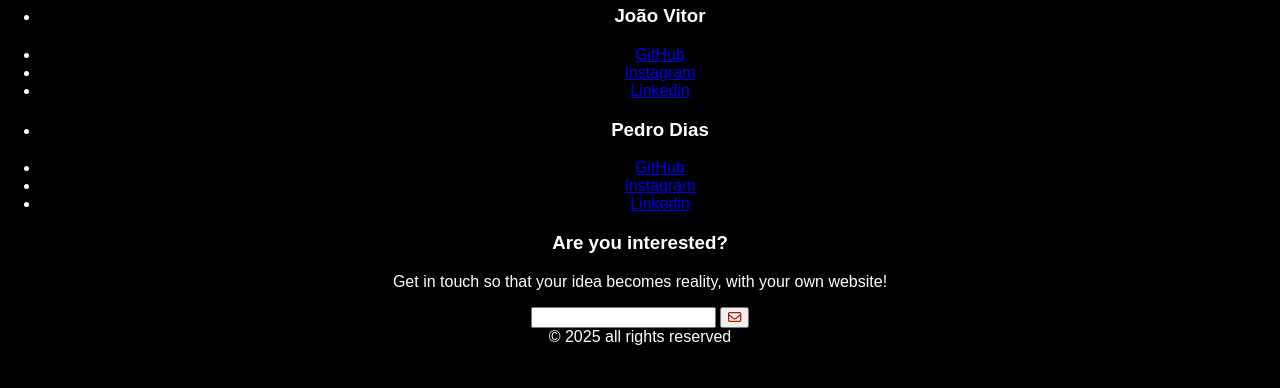
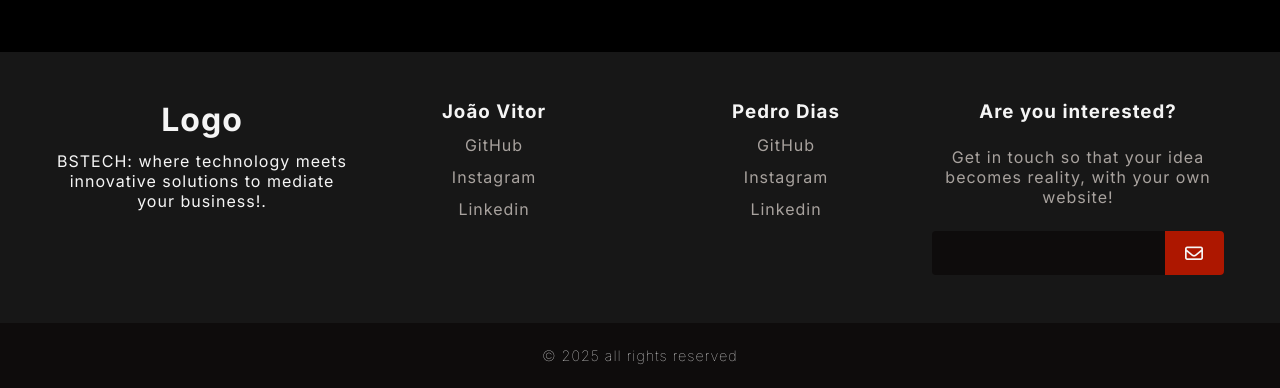
Before and after one commit to DEVBORGES1/LINKTHREE, a plain HTML site: page body/Home.html in a window 1280 px wide. Shown: the part 966-1354 px from the top of the page. Before the commit the page ends 1312 px from the top, so only its background shows below. Drawn offline with Linux system fonts and the light colour scheme.

Commit message:
FOOTER FINALIZADO

```diff
--- a/body/Home.html
+++ b/body/Home.html
@@ -33,30 +33,22 @@
   <!--RODAPÉ-->
   <footer>
     <div id="footer_content">
-      <h1>LOGO</h1>
-      <p>BSTECH: where technology meets innovative solutions to mediate your business!</p>
-      <div id="footer_social_media">
-        <a href="#" class="footer-link" id="Instagram">
-          <i class="fa-brands fa-instagram" style="color: #ad1700;"></i>
-        </a>
-        <a href="#" class="footer-link" id="Instagram">
-          <i class="fa-brands fa-instagram" style="color: #ad1700;"></i>
-        </a>
+        <div id="footer_contacts">
+            <h1>Logo</h1>
+            <p>BSTECH: where technology meets innovative solutions to mediate your business!.</p>
+
         </div>
 
         <ul class="footer-list">
             <li>
                 <h3>João Vitor</h3>
             </li>
-
             <li>
                 <a href="#" class="footer-link">GitHub</a>
             </li>
-
             <li>
                 <a href="#" class="footer-link">Instagram</a>
             </li>
-
             <li>
                 <a href="#" class="footer-link">Linkedin</a>
             </li>
@@ -66,15 +58,12 @@
             <li>
                 <h3>Pedro Dias</h3>
             </li>
-
             <li>
                 <a href="#" class="footer-link">GitHub</a>
             </li>
-
             <li>
                 <a href="#" class="footer-link">Instagram</a>
             </li>
-
             <li>
                 <a href="#" class="footer-link">Linkedin</a>
             </li>
@@ -83,24 +72,23 @@
         <div id="footer_subscribe">
             <h3>Are you interested?</h3>
 
-        <p>Get in touch so that your idea becomes reality, with your own website!</p>
+            <p>
+              Get in touch so that your idea becomes reality, with your own website!
+            </p>
 
             <div id="input_group">
-          <input type="email">
+                <input type="email" id="email">
                 <button>
-            <i class="fa-regular fa-envelope" style="color: #ad1c00;"></i>
+                    <i class="fa-regular fa-envelope"></i>
                 </button>
             </div>
-        <div id="footer-copyright">
+        </div>
+    </div>
+
+    <div id="footer_copyright">
       &#169
       2025 all rights reserved
     </div>
-    </div>
-
-
-
-    </div>
-
 </footer>
 </body>
 </html>
--- a/body/style.css
+++ b/body/style.css
@@ -1,4 +1,24 @@
 @import url('https://fonts.googleapis.com/css2?family=Poppins:wght@400;600;700&display=swap');
+@import url('https://fonts.googleapis.com/css2?family=Inter:ital,opsz,wght@0,14..32,100..900;1,14..32,100..900&display=swap');
+
+:root {
+    --color-neutral-0: #0e0c0c;
+    --color-neutral-10: #171717;
+    --color-neutral-30: #a8a29e;
+    --color-neutral-40: #f5f5f5;
+}
+main {
+    height: 80vh;
+}
+
+* {
+    font-family: 'Inter', sans-serif;
+    margin: 0;
+    padding: 0;
+    box-sizing: border-box;
+    letter-spacing: 1px;
+}
+
 
 body {
     margin: 0;
@@ -69,3 +89,141 @@ h2.titulo span {
     height: 200px;
     border-radius: 50%;
 }
+
+
+
+
+footer {
+    width: 100%;
+    color: var(--color-neutral-40);
+}
+
+.footer-link {
+    text-decoration: none;
+}
+
+#footer_content {
+    background-color: var(--color-neutral-10);
+    display: grid;
+    grid-template-columns: repeat(4, 1fr);
+    padding: 3rem 3.5rem;
+}
+
+#footer_contacts h1 {
+    margin-bottom: 0.75rem;
+}
+
+#footer_social_media {
+    display: flex;
+    gap: 2rem;
+    margin-top: 1.5rem;
+}
+
+#footer_social_media .footer-link {
+    display: flex;
+    align-items: center;
+    justify-content: center;
+    height: 2.5rem;
+    width: 2.5rem;
+    color: var(--color-neutral-40);
+    border-radius: 50%;
+    transition: all 0.4s;
+}
+
+#footer_social_media .footer-link i {
+    font-size: 1.25rem;
+}
+
+#footer_social_media .footer-link:hover {
+    opacity: 0.8;
+}
+
+#instagram {
+    background: linear-gradient(#7f37c9, #ff2992, #ff9807);
+}
+
+#facebook {
+    background-color: #4267b3;
+}
+
+#whatsapp {
+    background-color: #25d366;
+}
+
+.footer-list {
+    display: flex;
+    flex-direction: column;
+    gap: 0.75rem;
+    list-style: none;
+}
+
+.footer-list .footer-link {
+    color: var(--color-neutral-30);
+    transition: all 0.4s;
+}
+
+.footer-list .footer-link:hover {
+    color: #7f37c9;
+}
+
+#footer_subscribe {
+    display: flex;
+    flex-direction: column;
+    gap: 1.5rem;
+}
+
+#footer_subscribe p {
+    color: var(--color-neutral-30);
+}
+
+#input_group {
+    display: flex;
+    align-items: center;
+    background-color: var(--color-neutral-0);
+    border-radius: 4px;
+}
+
+#input_group input {
+    all: unset;
+    padding: 0.75rem;
+    width: 100%;
+}
+
+#input_group button {
+    background-color: #ad1700;
+    border: none;
+    color: var(--color-neutral-40);
+    padding: 0px 1.25rem;
+    font-size: 1.125rem;
+    height: 100%;
+    border-radius: 0px 4px 4px 0px;
+    cursor: pointer;
+    transition: all 0.4s;
+}
+
+#input_group button:hover {
+    opacity: 0.8;
+}
+
+#footer_copyright {
+    display: flex;
+    justify-content: center;
+    background-color: var(--color-neutral-0);
+    font-size: 0.9rem;
+    padding: 1.5rem;
+    font-weight: 100;
+}
+
+@media screen and (max-width: 768px) {
+    #footer_content {
+        grid-template-columns: repeat(2, 1fr);
+        gap: 2rem;
+    }
+}
+
+@media screen and (max-width: 426px) {
+    #footer_content {
+        grid-template-columns: repeat(1, 1fr);
+        padding: 3rem 2rem;
+    }
+}
```
Lines whose indentation alone changed are shown as unchanged.
